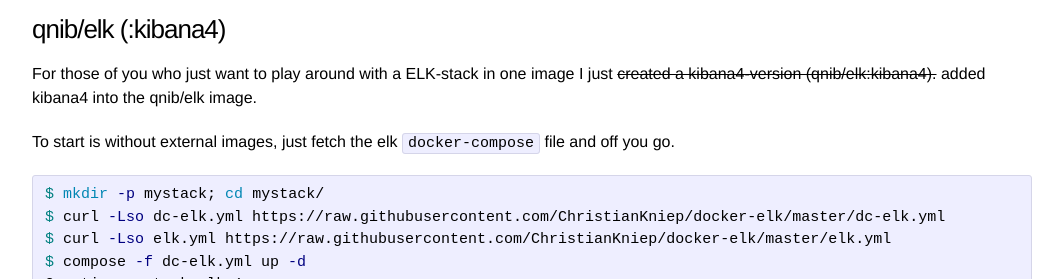
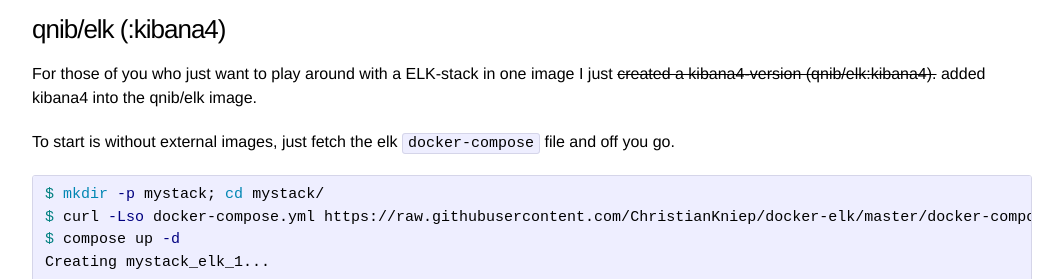
Before and after one commit to ChristianKniep/QNIBIncBlog, a Jekyll site: the page built from _posts/2015-05-26-elk-kibana4.md, in a window 1280 px wide and 900 px high, scrolled down 576 px, cut to the strip 51-330 px from the top of the window. Shown: the whole strip, without its empty margins (108-1171 px from the left). Built offline with Jekyll 4.4.1, drawn with Linux system fonts in a browser that asks for light colours.

Commit message:
fix docker-compose file in ELK/kibana4 post

```diff
--- a/_posts/2015-05-26-elk-kibana4.md
+++ b/_posts/2015-05-26-elk-kibana4.md
@@ -19,9 +19,8 @@ To start is without external images, just fetch the elk `docker-compose` file an
 
 {% highlight bash %}
 $ mkdir -p mystack; cd mystack/
-$ curl -Lso dc-elk.yml https://raw.githubusercontent.com/ChristianKniep/docker-elk/master/dc-elk.yml
-$ curl -Lso elk.yml https://raw.githubusercontent.com/ChristianKniep/docker-elk/master/elk.yml
-$ compose -f dc-elk.yml up -d
+$ curl -Lso docker-compose.yml https://raw.githubusercontent.com/ChristianKniep/docker-elk/master/docker-compose.yml
+$ compose up -d
 Creating mystack_elk_1...
 {% endhighlight %}
 
```
